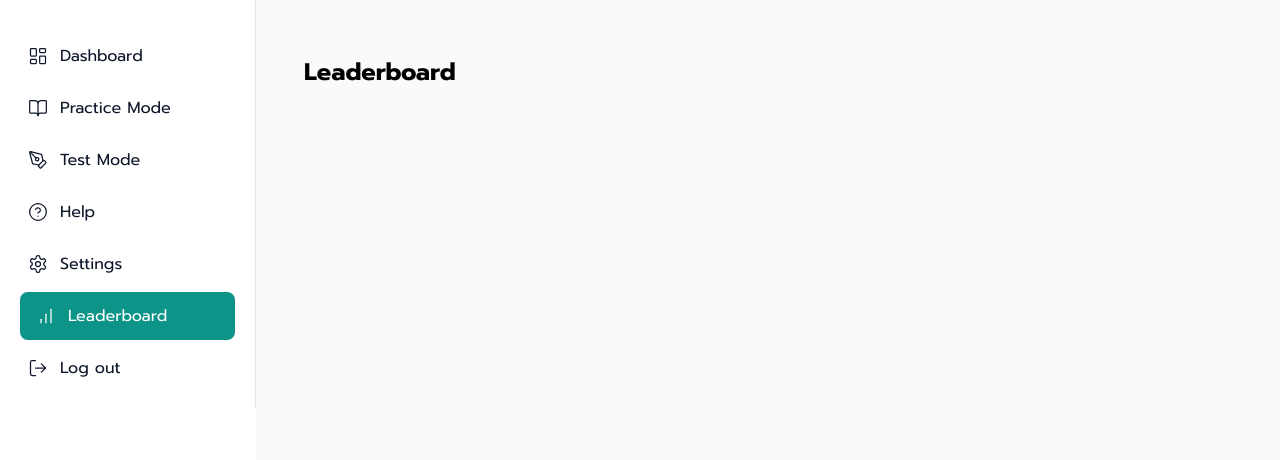
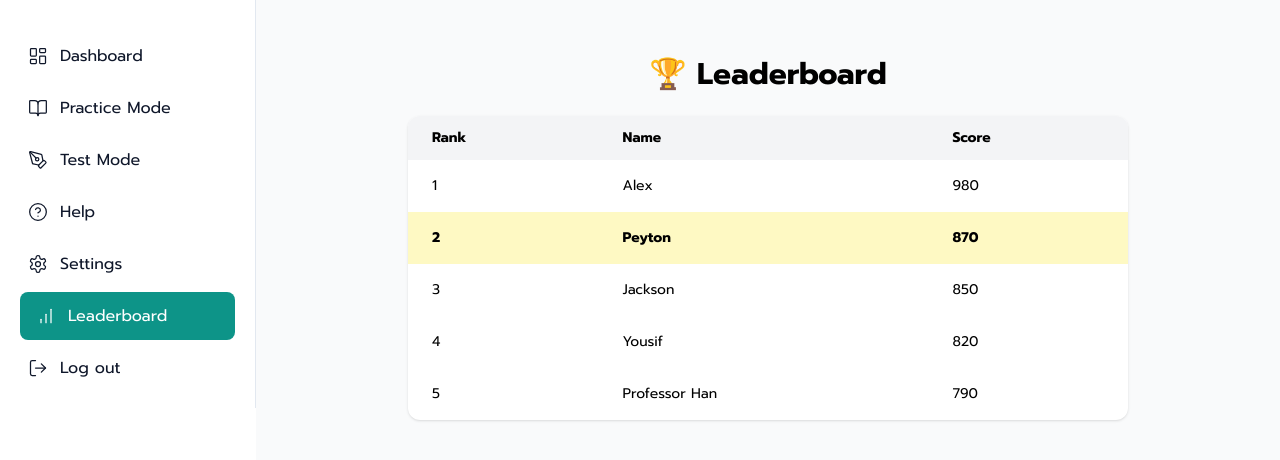
Before and after one commit to smart-study-plus/smart-study-plus, a Next.js app: page /leaderboard in a window 1280 px wide. Shown: the top 460 px of the page. Built offline with nearby package versions, Linux system fonts and the light colour scheme; no server answers.

Commit message:
mock leaderboard implemented

```diff
--- a/src/app/leaderboard/page.tsx
+++ b/src/app/leaderboard/page.tsx
@@ -2,12 +2,45 @@
  * Copyright (c) 2025 SSP Team (Peyton, Alex, Jackson, Yousif)
  */
 
+'use client';
+
 import React from 'react';
+
+const mockLeaderboard = [
+  { id: 1, name: 'Alex', score: 980 },
+  { id: 2, name: 'Peyton', score: 870 },
+  { id: 3, name: 'Jackson', score: 850 },
+  { id: 4, name: 'Yousif', score: 820 },
+  { id: 5, name: 'Professor Han', score: 790 },
+];
 
 const LeaderboardPage = () => {
   return (
-    <div className="p-6">
-      <h1 className="text-2xl font-bold mb-4">Leaderboard</h1>
+    <div className="p-6 max-w-3xl mx-auto">
+      <h1 className="text-3xl font-bold mb-6 text-center">🏆 Leaderboard</h1>
+      <div className="bg-white shadow rounded-xl overflow-hidden">
+        <table className="min-w-full text-sm text-left">
+          <thead className="bg-gray-100">
+            <tr>
+              <th className="px-6 py-3 font-semibold">Rank</th>
+              <th className="px-6 py-3 font-semibold">Name</th>
+              <th className="px-6 py-3 font-semibold">Score</th>
+            </tr>
+          </thead>
+          <tbody>
+            {mockLeaderboard.map((user, index) => (
+              <tr
+                key={user.id}
+                className={index === 1 ? 'bg-yellow-100 font-semibold' : 'hover:bg-gray-50'}
+              >
+                <td className="px-6 py-4">{index + 1}</td>
+                <td className="px-6 py-4">{user.name}</td>
+                <td className="px-6 py-4">{user.score}</td>
+              </tr>
+            ))}
+          </tbody>
+        </table>
+      </div>
     </div>
   );
 };
```
